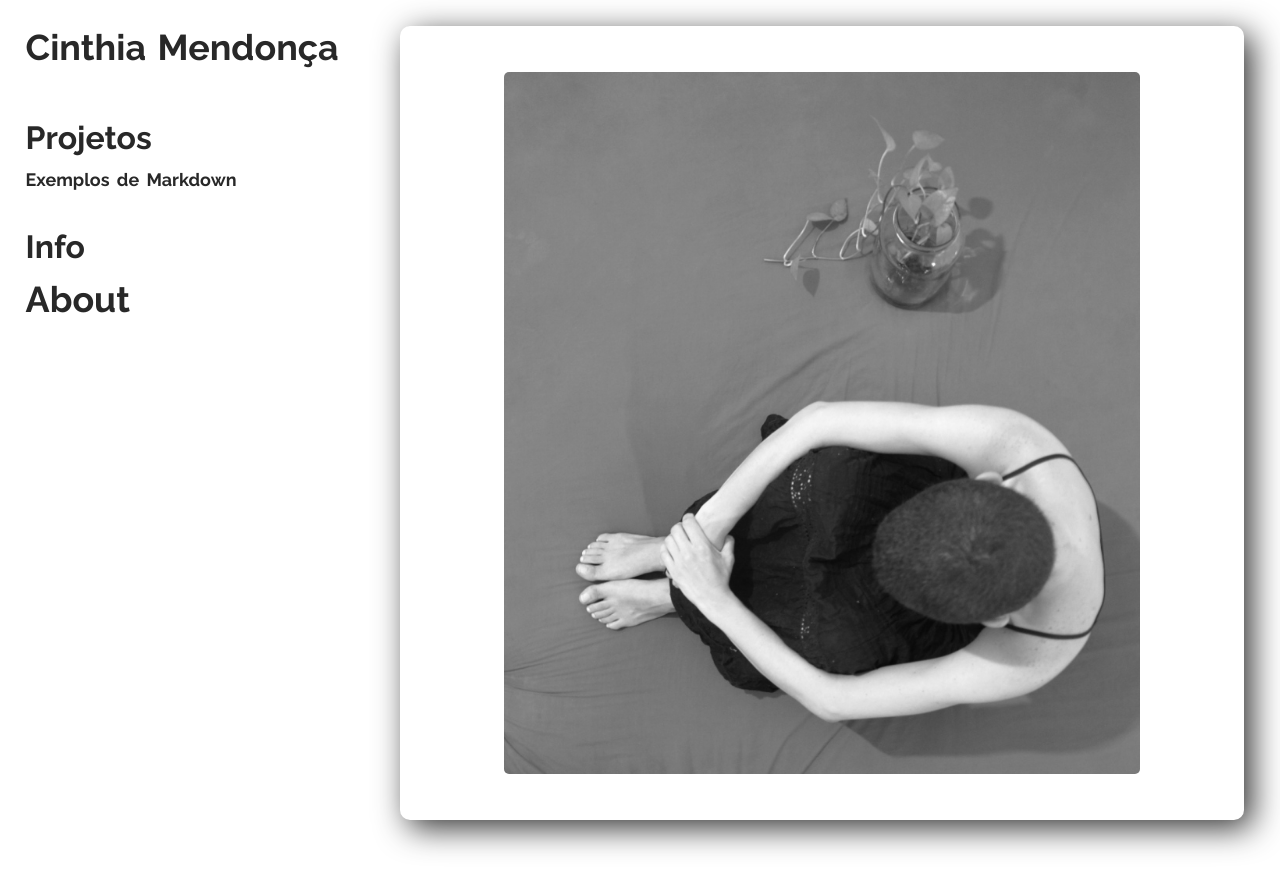
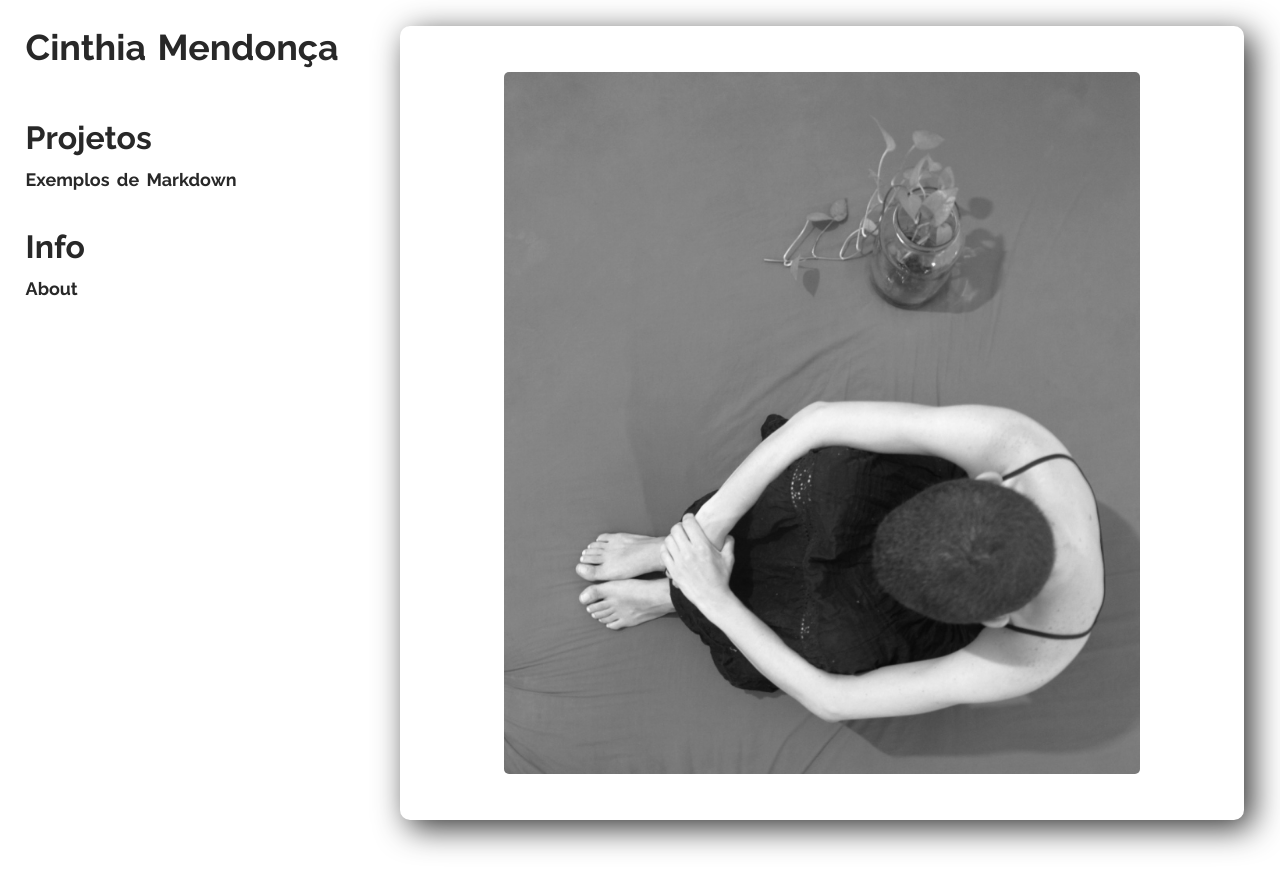
Before and after one commit to thiagohersan/cinthia.mobi, a Jekyll site: the page built from _pages/index.md, in a window 1280 px wide. Shown: the top 891 px of the page. Built offline with Jekyll 4.4.1, drawn with Linux system fonts in a browser that asks for light colours.

Commit message:
fixes menu font size

```diff
--- a/_sass/fonts.scss
+++ b/_sass/fonts.scss
@@ -98,7 +98,7 @@ $LINK-SIZE: 1.7vw;
       }
     }
 
-    .menu-item-post, menu-item-page {
+    .menu-item-post, .menu-item-page {
       @include media-query(DESKTOP) {
         font-size: $MENU-ITEM-SIZE;
       }
```
